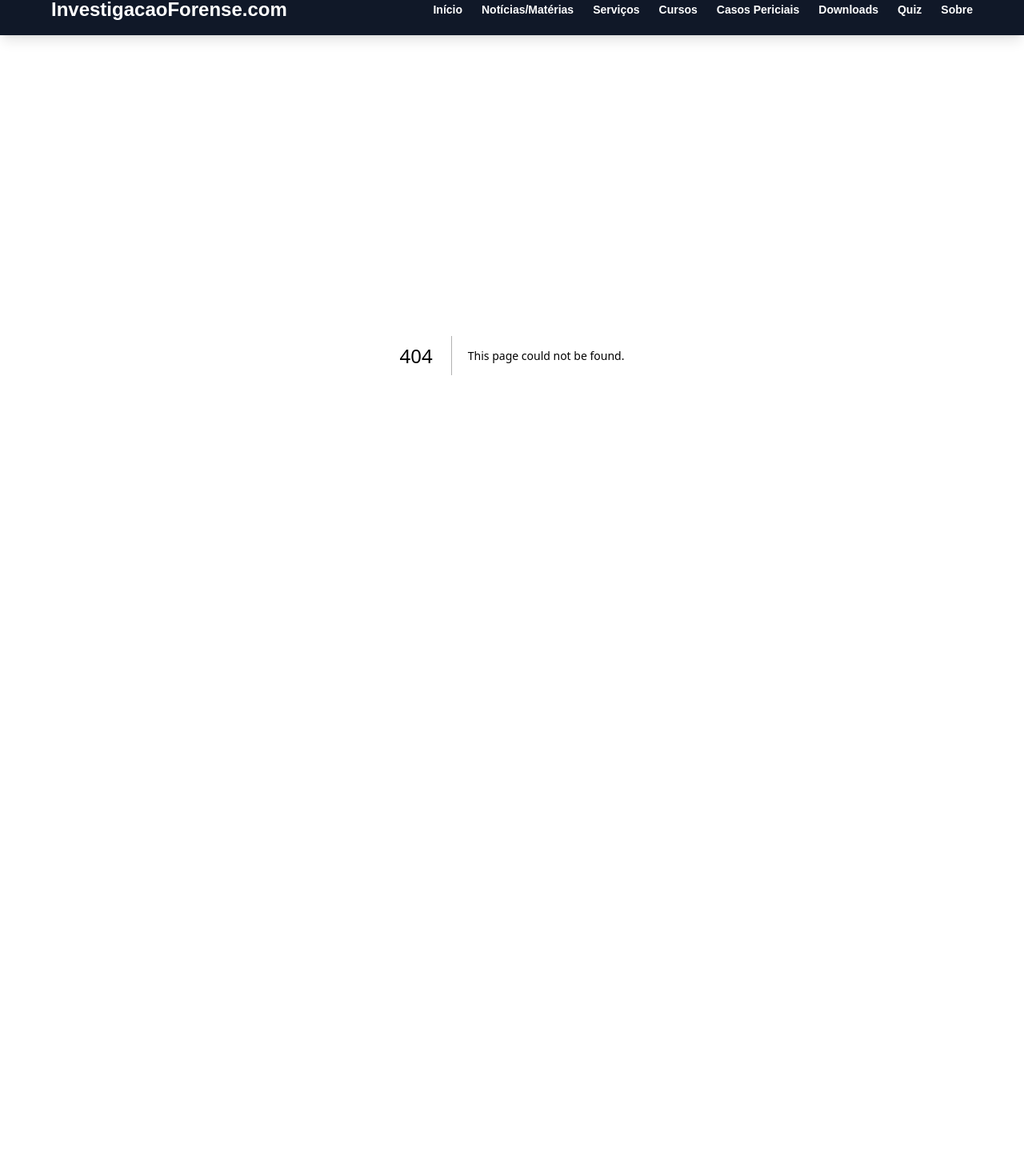
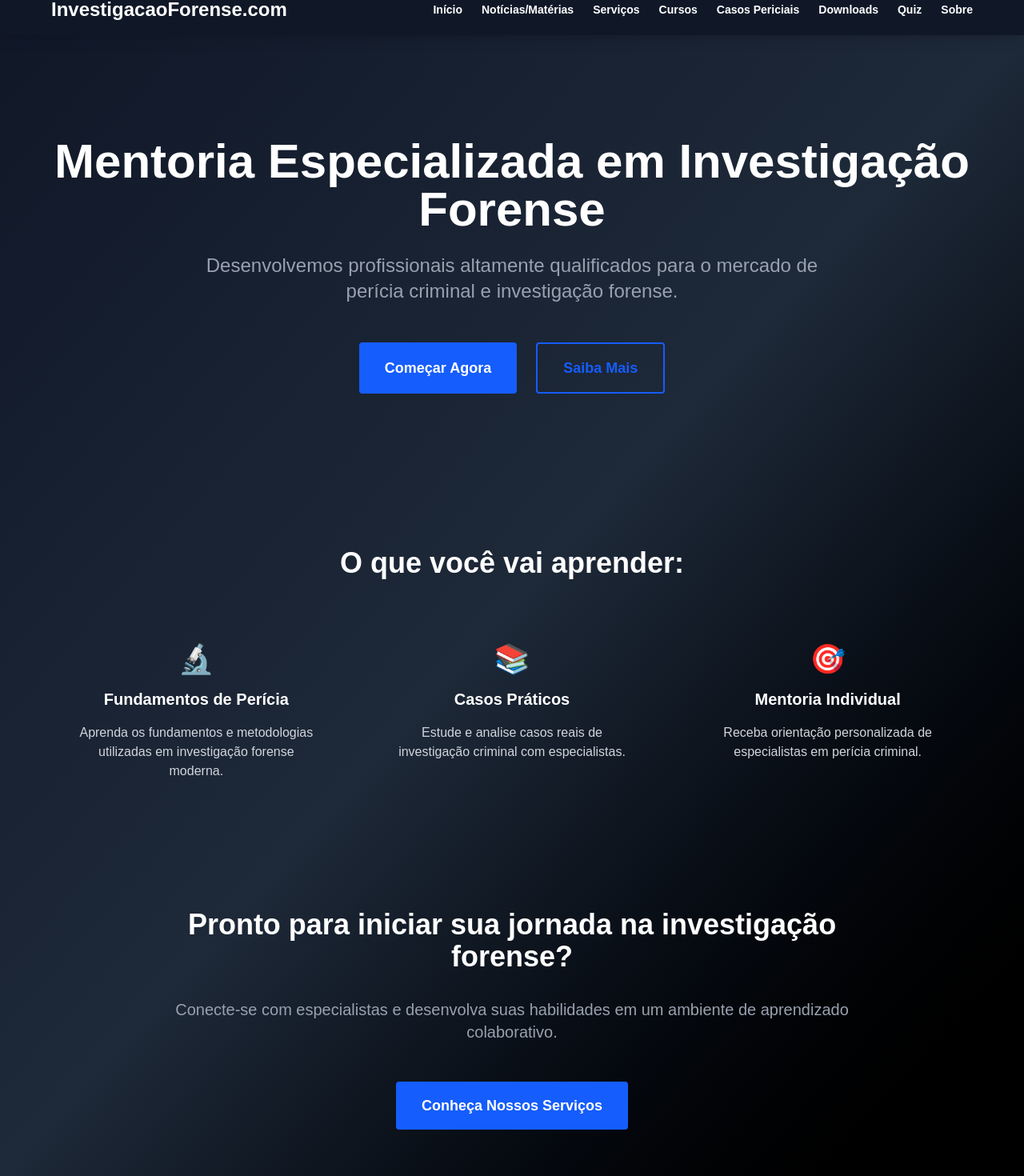
Before and after one commit to talesperito/investigacao-forense, a Next.js app: page /landingpage in a window 1280 px wide. Before the commit this address had no page. Shown: the part 20-1490 px from the top of the page at 80% size. Before the commit the page ends 864 px from the top, so only its background shows below. Built offline with nearby package versions, Linux system fonts and the light colour scheme.

Commit message:
Add Landing Page for mentorship programs
This file contains the landing page component for a forensic investigation training program, featuring sections for a hero, features, and a call to action.

```diff
--- /dev/null
+++ b/app/landingpage/page.tsx
@@ -0,0 +1,75 @@
+'use client';
+
+import Link from 'next/link';
+
+export default function LandingPagePage() {
+  return (
+    <main className="min-h-screen bg-gradient-to-br from-gray-900 via-gray-800 to-black">
+      {/* Hero Section */}
+      <section className="px-8 py-32 text-center">
+        <h1 className="text-6xl font-bold text-white mb-6">
+          Mentoria Especializada em Investigação Forense
+        </h1>
+        <p className="text-2xl text-gray-400 mb-12 max-w-3xl mx-auto">
+          Desenvolvemos profissionais altamente qualificados para o mercado de perícia criminal e investigação forense.
+        </p>
+        <div className="flex gap-6 justify-center">
+          <button className="px-8 py-4 bg-blue-600 text-white font-bold text-lg rounded hover:bg-blue-700 transition">
+            Começar Agora
+          </button>
+          <button className="px-8 py-4 border-2 border-blue-600 text-blue-600 font-bold text-lg rounded hover:bg-blue-600 hover:text-white transition">
+            Saiba Mais
+          </button>
+        </div>
+      </section>
+
+      {/* Features Section */}
+      <section className="bg-gray-white/5 px-8 py-16">
+        <div className="max-w-6xl mx-auto">
+          <h2 className="text-4xl font-bold text-white text-center mb-12">O que você vai aprender:</h2>
+          <div className="grid grid-cols-1 md:grid-cols-3 gap-8">
+            <div className="bg-gray-white/5 rounded-lg p-8 text-center hover:bg-gray-white/10 transition">
+              <div className="text-4xl mb-4">🔬</div>
+              <h3 className="text-xl font-bold text-white mb-4">Fundamentos de Perícia</h3>
+              <p className="text-gray-300">
+                Aprenda os fundamentos e metodologias utilizadas em investigação forense moderna.
+              </p>
+            </div>
+            <div className="bg-gray-white/5 rounded-lg p-8 text-center hover:bg-gray-white/10 transition">
+              <div className="text-4xl mb-4">📚</div>
+              <h3 className="text-xl font-bold text-white mb-4">Casos Práticos</h3>
+              <p className="text-gray-300">
+                Estude e analise casos reais de investigação criminal com especialistas.
+              </p>
+            </div>
+            <div className="bg-gray-white/5 rounded-lg p-8 text-center hover:bg-gray-white/10 transition">
+              <div className="text-4xl mb-4">🎯</div>
+              <h3 className="text-xl font-bold text-white mb-4">Mentoria Individual</h3>
+              <p className="text-gray-300">
+                Receba orientação personalizada de especialistas em perícia criminal.
+              </p>
+            </div>
+          </div>
+        </div>
+      </section>
+
+      {/* CTA Section */}
+      <section className="px-8 py-16">
+        <div className="max-w-4xl mx-auto text-center">
+          <h2 className="text-4xl font-bold text-white mb-8">
+            Pronto para iniciar sua jornada na investigação forense?
+          </h2>
+          <p className="text-xl text-gray-400 mb-12">
+            Conecte-se com especialistas e desenvolva suas habilidades em um ambiente de aprendizado colaborativo.
+          </p>
+          <Link
+            href="/servicos"
+            className="inline-block px-8 py-4 bg-blue-600 text-white font-bold text-lg rounded hover:bg-blue-700 transition"
+          >
+            Conheça Nossos Serviços
+          </Link>
+        </div>
+      </section>
+    </main>
+  );
+}
```
